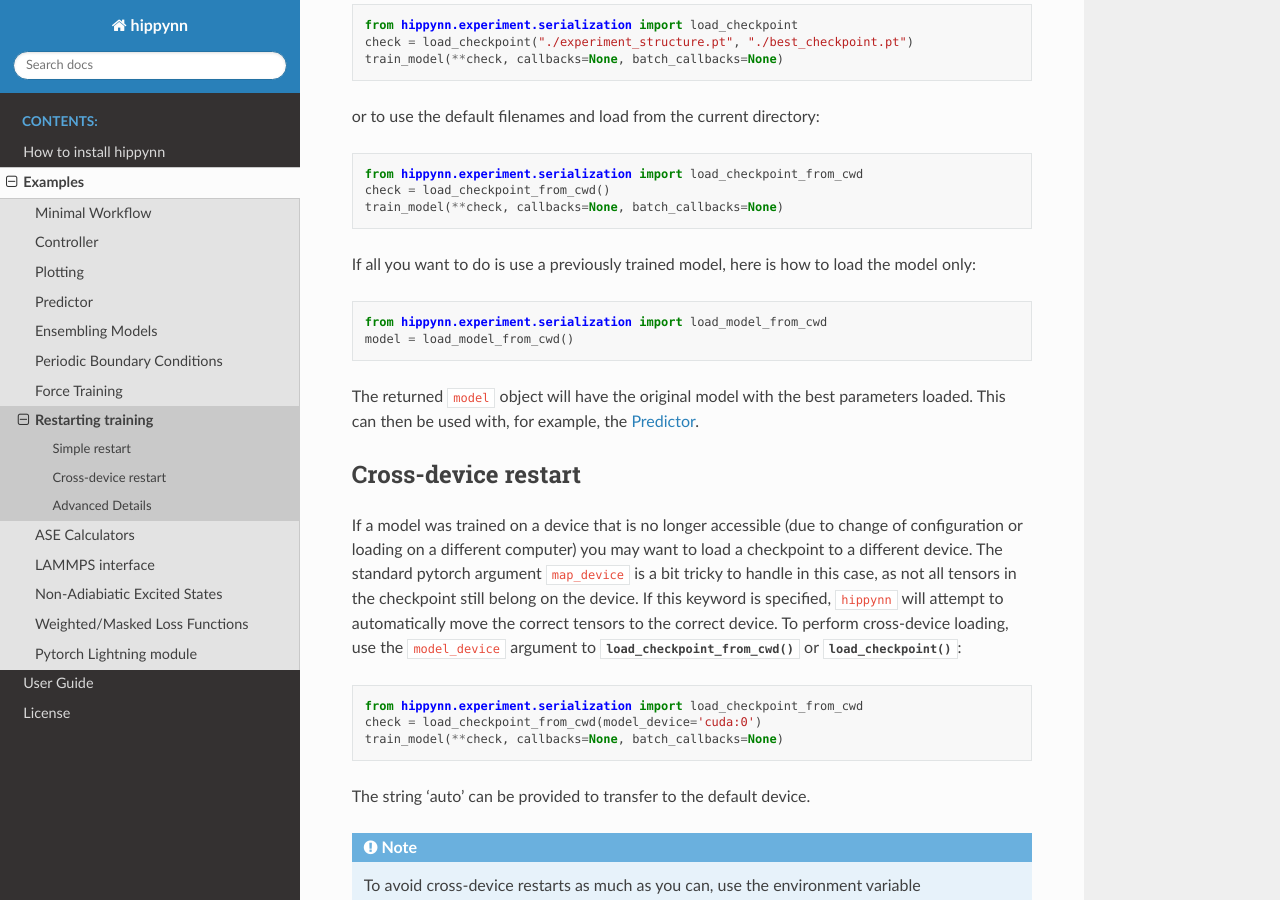
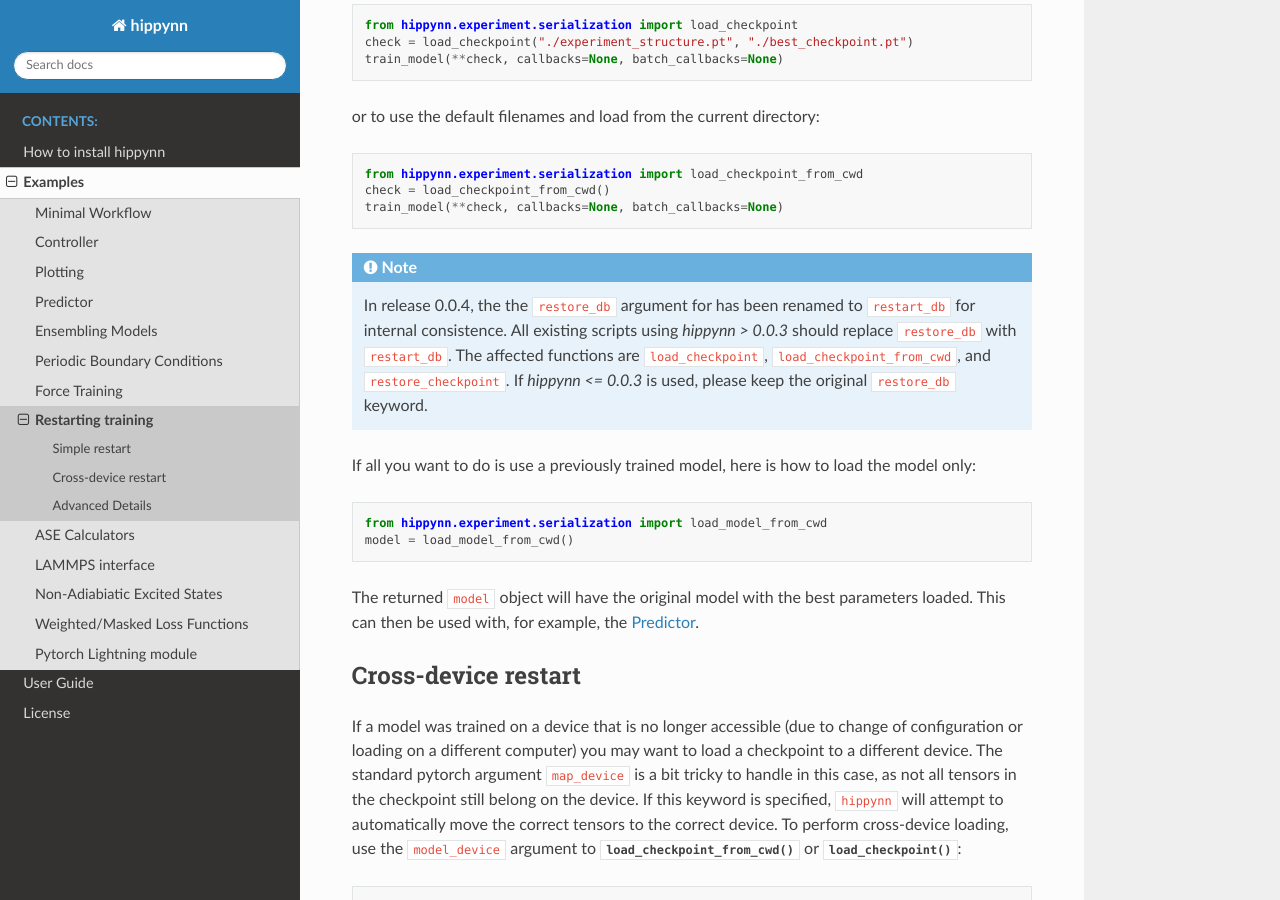
Before and after one commit to lanl/hippynn, a Sphinx documentation site: the page built from docs/source/examples/restarting.rst, in a window 1280 px wide and 900 px high, scrolled down 817 px. Built offline with Sphinx 7.4.7 and the Read the Docs theme 2.0.0, drawn with Linux system fonts in a browser that asks for light colours; pages that are not in the unit, such as notebooks, are missing from menus.

Commit message:
Update docs and changelog
1. Replace all occurrences of `restore_db` with `restart_db`. A note
   is added to the documentation to reflect this change.
2. Update changelog for breaking changes of `restart_db` and
   `make_trainvalidtest_split`.

```diff
--- a/docs/source/conf.py
+++ b/docs/source/conf.py
@@ -23,6 +23,7 @@ author = "Nicholas Lubbers et al"
 
 # The full version, including alpha/beta/rc tags
 import hippynn
+
 release = hippynn.__version__
 
 # -- General configuration ---------------------------------------------------
@@ -45,11 +46,11 @@ autodoc_default_options = {
     "no-show-inheritance": True,
     "special-members": "__init__",
 }
-autodoc_member_order = 'bysource'
+autodoc_member_order = "bysource"
 
 
 # The following are highly optional, so we mock them for doc purposes.
-autodoc_mock_imports = ["pyanitools", "seqm", "schnetpack", "cupy", "lammps", "numba", "triton", "pytorch_lightning", 'triton', 'scipy']
+autodoc_mock_imports = ["pyanitools", "seqm", "schnetpack", "cupy", "lammps", "numba", "triton", "pytorch_lightning", "triton", "scipy"]
 
 
 # -- Options for HTML output -------------------------------------------------
--- a/docs/source/examples/mliap_unified.rst
+++ b/docs/source/examples/mliap_unified.rst
@@ -11,7 +11,7 @@ species atomic symbols (whose order must agree with the order of the training hy
 
 Example::
 
-    bundle = load_checkpoint_from_cwd(map_location="cpu", restore_db=False)
+    bundle = load_checkpoint_from_cwd(map_location="cpu", restart_db=False)
     model = bundle["training_modules"].model
     energy_node = model.node_from_name("HEnergy")
     unified = MLIAPInterface(energy_node, ["Al"], model_device=torch.device("cuda"))
--- a/docs/source/examples/restarting.rst
+++ b/docs/source/examples/restarting.rst
@@ -42,6 +42,14 @@ or to use the default filenames and load from the current directory::
     from hippynn.experiment.serialization import load_checkpoint_from_cwd
     check = load_checkpoint_from_cwd()
     train_model(**check, callbacks=None, batch_callbacks=None)
+
+.. note::
+   In release 0.0.4, the the ``restore_db`` argument for has been renamed to
+   ``restart_db`` for internal consistence. All existing scripts using
+   `hippynn > 0.0.3` should replace ``restore_db`` with ``restart_db``. The
+   affected functions are ``load_checkpoint``, ``load_checkpoint_from_cwd``, and
+   ``restore_checkpoint``. If `hippynn <= 0.0.3` is used, please keep the
+   original ``restore_db`` keyword.
 
 If all you want to do is use a previously trained model, here is how to load the model only::
 
```
Also changed, not shown: CHANGELOG.rst (+9 -2 lines), 2 other files.
